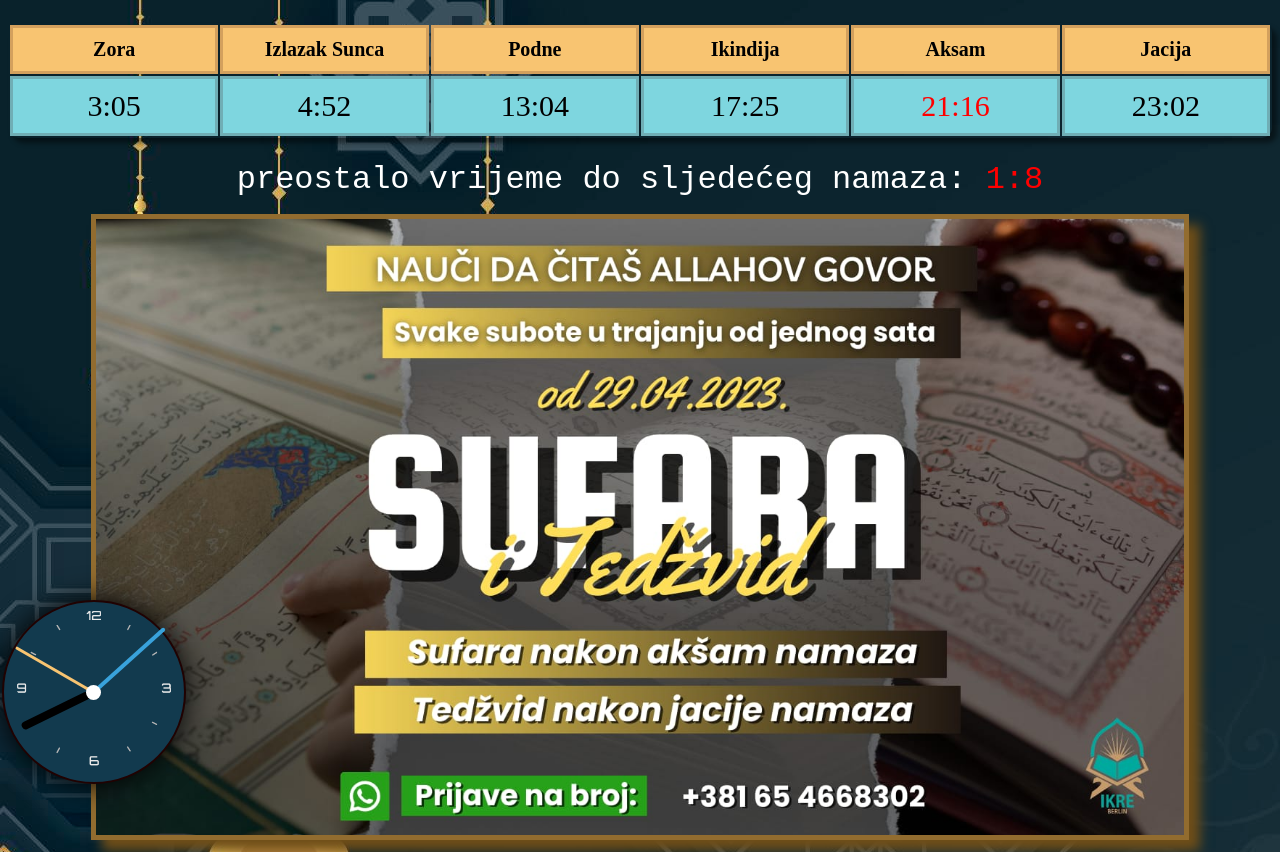
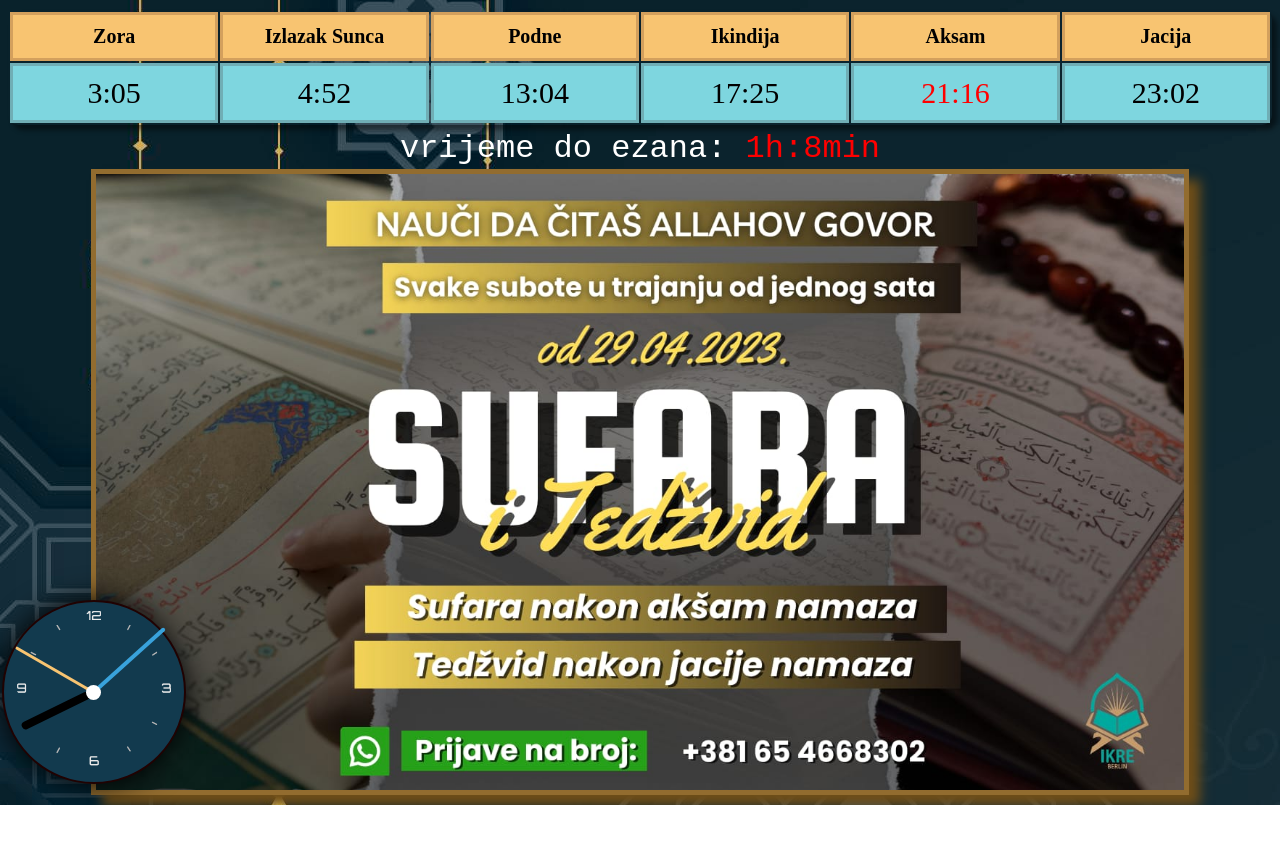
Before and after one commit to HamzaPrivate/moschee_display, a plain HTML site: page demo.html in a window 1280 px wide. After the commit the page ends 805 px from the top, so only its background shows below. Drawn offline with Linux system fonts and the light colour scheme.

Commit message:
changed margins and adjusted time until new prayer

```diff
--- a/code.js
+++ b/code.js
@@ -65,8 +65,9 @@ function getFormattedDate(date) {
 }
 function calcTimeTillPrayer() {
     var _a;
-    const currentHour = now.getHours();
-    const currentMinute = now.getMinutes();
+    const today = new Date();
+    const currentHour = today.getHours();
+    const currentMinute = today.getMinutes();
     const currentDate = new Date();
     currentDate.setHours(currentHour, currentMinute, 0);
     const targetDate = new Date();
@@ -82,7 +83,10 @@ function calcTimeTillPrayer() {
     const timeDiffMinutes = Math.floor((targetDate.getTime() - currentDate.getTime()) / 60000);
     const hours = Math.floor(timeDiffMinutes / 60);
     const minutes = timeDiffMinutes % 60;
-    timeUntil.textContent = ` ${hours}:${minutes}`;
+    if (hours == 0)
+        timeUntil.textContent = ` ${minutes}min`;
+    else
+        timeUntil.textContent = ` ${hours}h:${minutes}min`;
 }
 /**
  *
--- a/demo.html
+++ b/demo.html
@@ -28,7 +28,7 @@
             </tr>
         </table>
         <div id="time-until">
-            preostalo vrijeme do sljedećeg namaza:
+            vrijeme do ezana:
             <span id="time">    </span>
         </div>
     </div>
--- a/stylesheet.css
+++ b/stylesheet.css
@@ -2,7 +2,7 @@ body {
     display: flex;
     justify-content: center;
     flex-direction: column;
-    padding-top: 5px;
+    padding-top: 2px;
     font-family: Arial, Helvetica, sans-serif;
     font-size: xx-large;
     /* background-color: #ead5b4; */
@@ -11,8 +11,7 @@ body {
 
 #zeiten {
     font-family: 'Amiri', serif;
-    margin-top: 10px;
-    margin-bottom: 10px;
+    margin-bottom: 5px;
     border-radius: 10px;
     box-shadow: 5px 5px 5px #00000075;
     table-layout: fixed ;
@@ -53,7 +52,6 @@ body {
     justify-content: center;
     color: white;
     font-family: "Courier New", Courier, monospace;
-    padding: 1%;
 }
 
 #time{
@@ -71,7 +69,7 @@ body {
     min-width: 43%;
     max-width: 43%;
     max-height: 666px;
-    margin: 4px;
+    margin: 2px;
     border: 2px solid;
     border-color: #926c2f;
     /* #926c2f */
```
Also changed, not shown: code.ts (+5 -3 lines).
